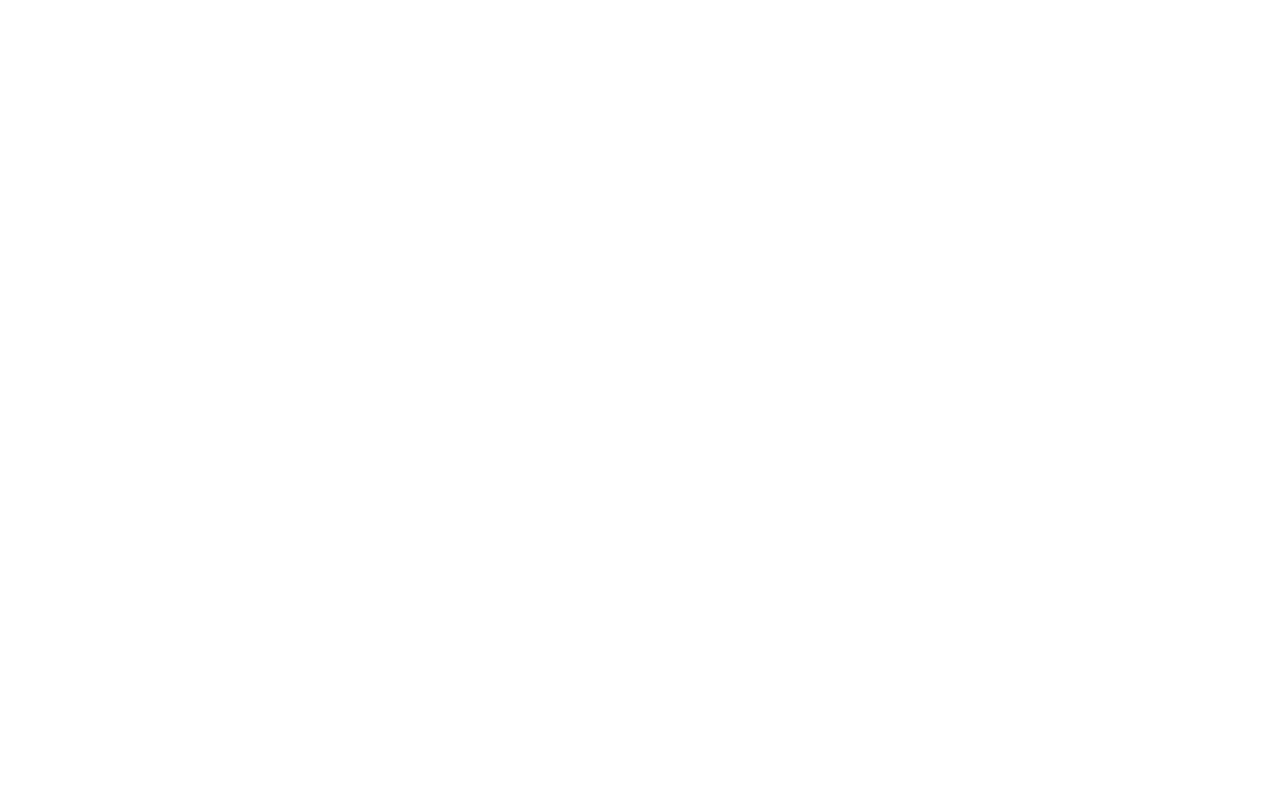
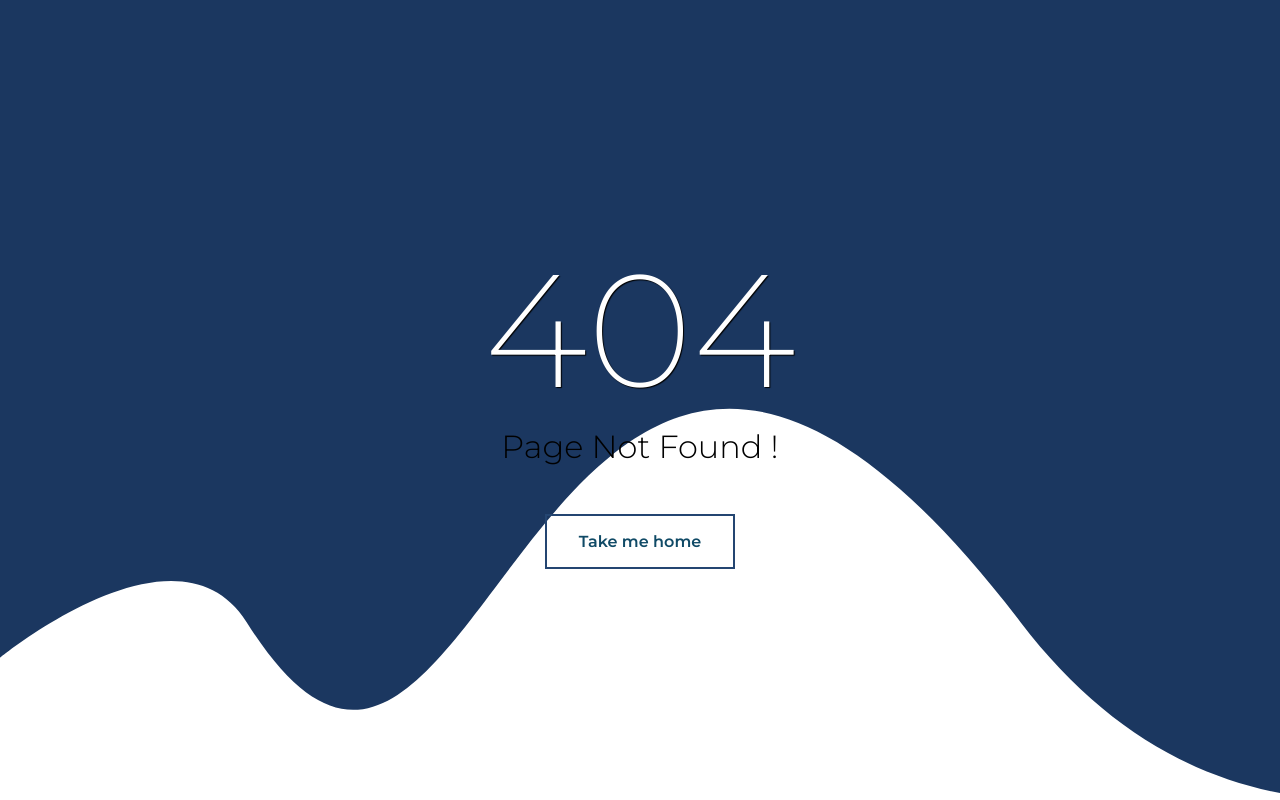
Before and after one commit to lamrouahmed/CW, a PHP site: page /PFE/includes/errors/404.html in a window 1280 px wide. Before the commit the page is empty. Run offline with PHP 8.4, Linux system fonts and the light colour scheme.

Commit message:
added 404 page

```diff
--- a/includes/errors/404.html
+++ b/includes/errors/404.html
@@ -3,10 +3,19 @@
 <head>
     <meta charset="UTF-8">
     <meta name="viewport" content="width=device-width, initial-scale=1.0">
-
+    <link rel="stylesheet" href="./css/style.css">
     <title>Document</title>
 </head>
 <body>
-
+    <div class="wrapper">
+        <!-- <div class="image">
+            <img src="./img/404.svg" alt="404">
+        </div> -->
+        <div class="text">
+            <h1>404</h1>
+            <h2>Page Not Found !</h2>
+            <a href="/index.php" class="link">Take me home</a>
+        </div>
+    </div>
 </body>
 </html>
--- a/includes/errors/css/style.css
+++ b/includes/errors/css/style.css
@@ -1 +1,97 @@
-/* No CSS *//*# sourceMappingURL=style.css.map */
+@import url("https://fonts.googleapis.com/css2?family=Montserrat:wght@100;200;300;400;500;600;700;800;900&display=swap");
+/*-------- Tablet Media Queries ---------*/
+body {
+  margin: 0;
+  padding: 0;
+  width: 100vw;
+  height: 100vh;
+  background: url("../img/Layer 2.svg") no-repeat;
+  background-size: cover;
+}
+
+.wrapper {
+  width: 100%;
+  height: 100%;
+  display: -webkit-box;
+  display: -ms-flexbox;
+  display: flex;
+}
+
+.wrapper .text {
+  display: -webkit-box;
+  display: -ms-flexbox;
+  display: flex;
+  -webkit-box-pack: center;
+      -ms-flex-pack: center;
+          justify-content: center;
+  -webkit-box-align: center;
+      -ms-flex-align: center;
+          align-items: center;
+  -webkit-box-orient: vertical;
+  -webkit-box-direction: normal;
+      -ms-flex-direction: column;
+          flex-direction: column;
+  width: 100%;
+}
+
+.wrapper .text h1, .wrapper .text h2 {
+  font-family: 'Montserrat', sans-serif;
+  font-weight: 300;
+  margin: 0;
+  font-size: 2em;
+}
+
+.wrapper .text h1 {
+  font-size: 10em;
+  color: #FFF;
+  font-weight: 200;
+  text-shadow: 1px 1px 1px #000;
+}
+
+.wrapper .text .link {
+  text-decoration: none;
+  color: #104a66;
+  font-family: 'Montserrat', sans-serif;
+  border: 2px solid #244571;
+  padding: 1em 2em;
+  font-weight: 600;
+  margin-top: 3em;
+  -webkit-transition: all 200ms ease-in-out;
+  transition: all 200ms ease-in-out;
+  -webkit-transform: scale(1);
+          transform: scale(1);
+}
+
+.wrapper .text .link:hover {
+  -webkit-transition: all 200ms ease-in-out;
+  transition: all 200ms ease-in-out;
+  -webkit-transform: scale(0.97);
+          transform: scale(0.97);
+  background-color: #244571;
+  color: #FFF;
+}
+
+@media (min-width: 300px) and (max-width: 1200px) {
+  .link {
+    text-decoration: none;
+    color: #ffffff !important;
+    font-family: 'Montserrat', sans-serif;
+    border: 2px solid #ffffff !important;
+    padding: 1em 2em;
+    font-weight: 600;
+    margin-top: 3em;
+    -webkit-transition: all 200ms ease-in-out;
+    transition: all 200ms ease-in-out;
+    -webkit-transform: scale(1);
+            transform: scale(1);
+  }
+  .link:hover {
+    -webkit-transition: all 200ms ease-in-out;
+    transition: all 200ms ease-in-out;
+    -webkit-transform: scale(0.97);
+            transform: scale(0.97);
+    background-color: #FFF !important;
+    color: #244571 !important;
+  }
+}
+/*# sourceMappingURL=style.css.map */
--- a/includes/errors/css/style.scss
+++ b/includes/errors/css/style.scss
@@ -0,0 +1,116 @@
+@import url('https://fonts.googleapis.com/css2?family=Montserrat:wght@100;200;300;400;500;600;700;800;900&display=swap');
+
+
+
+
+/*-------- Tablet Media Queries ---------*/
+
+$minTablet: 300px;
+$maxTablet: 1200px;
+
+@mixin tablet {
+    @media (min-width: #{$minTablet}) and (max-width: #{$maxTablet}) {
+        @content;
+    }
+}
+
+
+
+
+
+
+
+
+
+
+
+
+body {
+    margin: 0;
+    padding: 0;
+    width: 100vw;
+    height: 100vh;
+    background: url("../img/Layer\ 2.svg") no-repeat;
+    background-size: cover;
+
+}
+
+
+
+.wrapper {
+    width: 100%;
+    height: 100%;
+    display: flex;
+
+
+    .text {
+        display: flex;
+        justify-content: center;
+        align-items: center;
+        flex-direction: column;
+        width: 100%;
+
+        h1,h2 {
+            font-family: 'Montserrat', sans-serif;
+            font-weight: 300;
+            margin: 0;
+            font-size: 2em;
+        }
+
+        h1 {
+            font-size: 10em;
+            color: #FFF;
+            font-weight: 200;
+            text-shadow: 1px 1px 1px #000;
+
+
+        }
+
+        .link {
+            text-decoration: none;
+            color: #104a66;
+            font-family: 'Montserrat', sans-serif;
+            border: 2px solid #244571;
+            padding: 1em 2em;
+            font-weight: 600;
+            margin-top: 3em;
+            transition: all 200ms ease-in-out;
+            transform: scale(1);
+
+
+            &:hover {
+                transition: all 200ms ease-in-out;
+                transform: scale(.97);
+                background-color: #244571;
+                color: #FFF;
+            }
+        }
+    }
+
+}
+
+
+
+@include tablet {
+
+    .link {
+        text-decoration: none;
+        color: #ffffff !important;
+        font-family: 'Montserrat', sans-serif;
+        border: 2px solid #ffffff !important;
+        padding: 1em 2em;
+        font-weight: 600;
+        margin-top: 3em;
+        transition: all 200ms ease-in-out;
+        transform: scale(1);
+
+
+        &:hover {
+            transition: all 200ms ease-in-out;
+            transform: scale(.97);
+            background-color: #FFF !important;
+            color: #244571 !important;
+        }
+    }
+
+}
```
Also changed, not shown: includes/errors/img/404.svg (added), includes/errors/img/Layer 2.svg (added), 1 other file.
